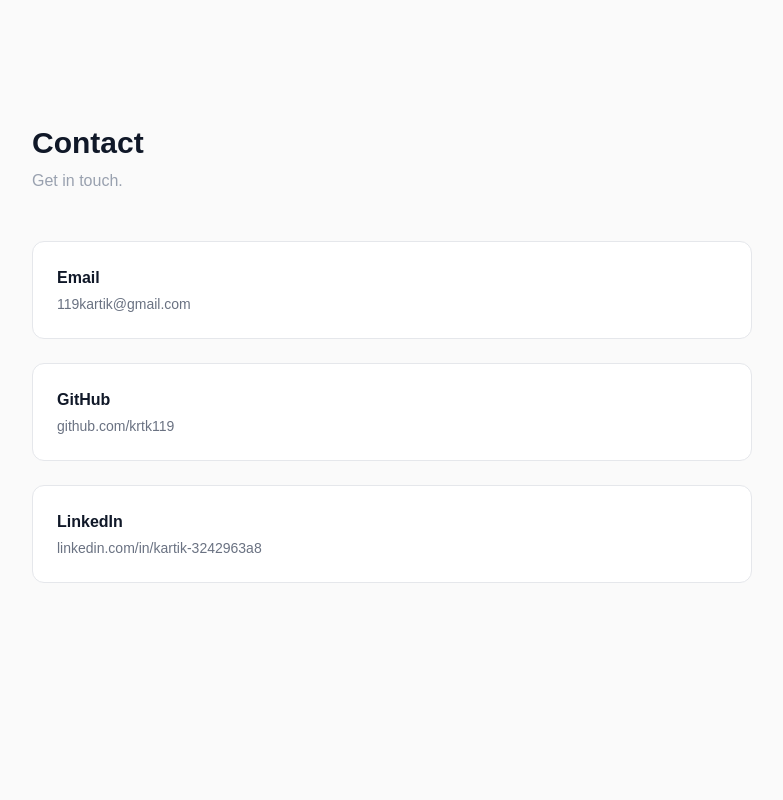
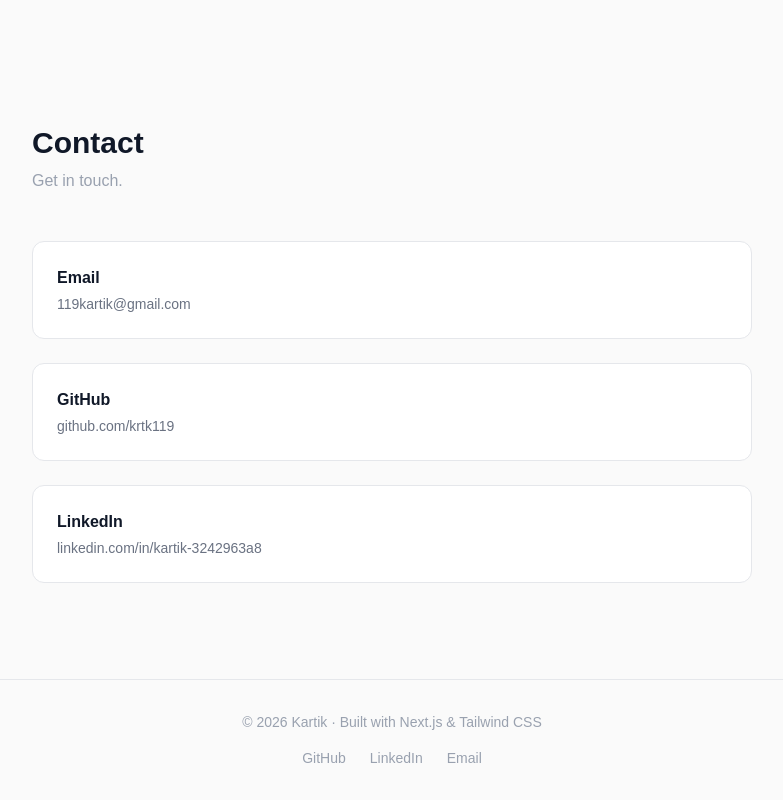
Before and after one commit to krtk119/Portfolio, a Next.js app: page / in a window 1280 px wide. Shown: the part 5205-6005 px from the top of the page, without its empty margins (248-1031 px from the left). Before the commit the page ends 5884 px from the top, so only its background shows below. Built offline with nearby package versions, Linux system fonts and the light colour scheme.

Commit message:
add footer

```diff
--- a/app/page.tsx
+++ b/app/page.tsx
@@ -279,6 +279,16 @@ export default function Home() {
         </div>
       </section>
 
+
+      {/* Footer */}
+<footer className="border-t border-gray-200 px-6 py-8 text-center">
+  <p className="text-gray-400 text-sm">© 2026 Kartik · Built with Next.js & Tailwind CSS</p>
+  <div className="flex justify-center gap-6 mt-4">
+    <a href="https://github.com/krtk119" target="_blank" rel="noreferrer" className="text-gray-400 hover:text-gray-900 text-sm transition">GitHub</a>
+    <a href="https://www.linkedin.com/in/kartik-3242963a8" target="_blank" rel="noreferrer" className="text-gray-400 hover:text-gray-900 text-sm transition">LinkedIn</a>
+    <a href="mailto:119kartik@gmail.com" className="text-gray-400 hover:text-gray-900 text-sm transition">Email</a>
+  </div>
+</footer>
     </main>
   )
 }
```
